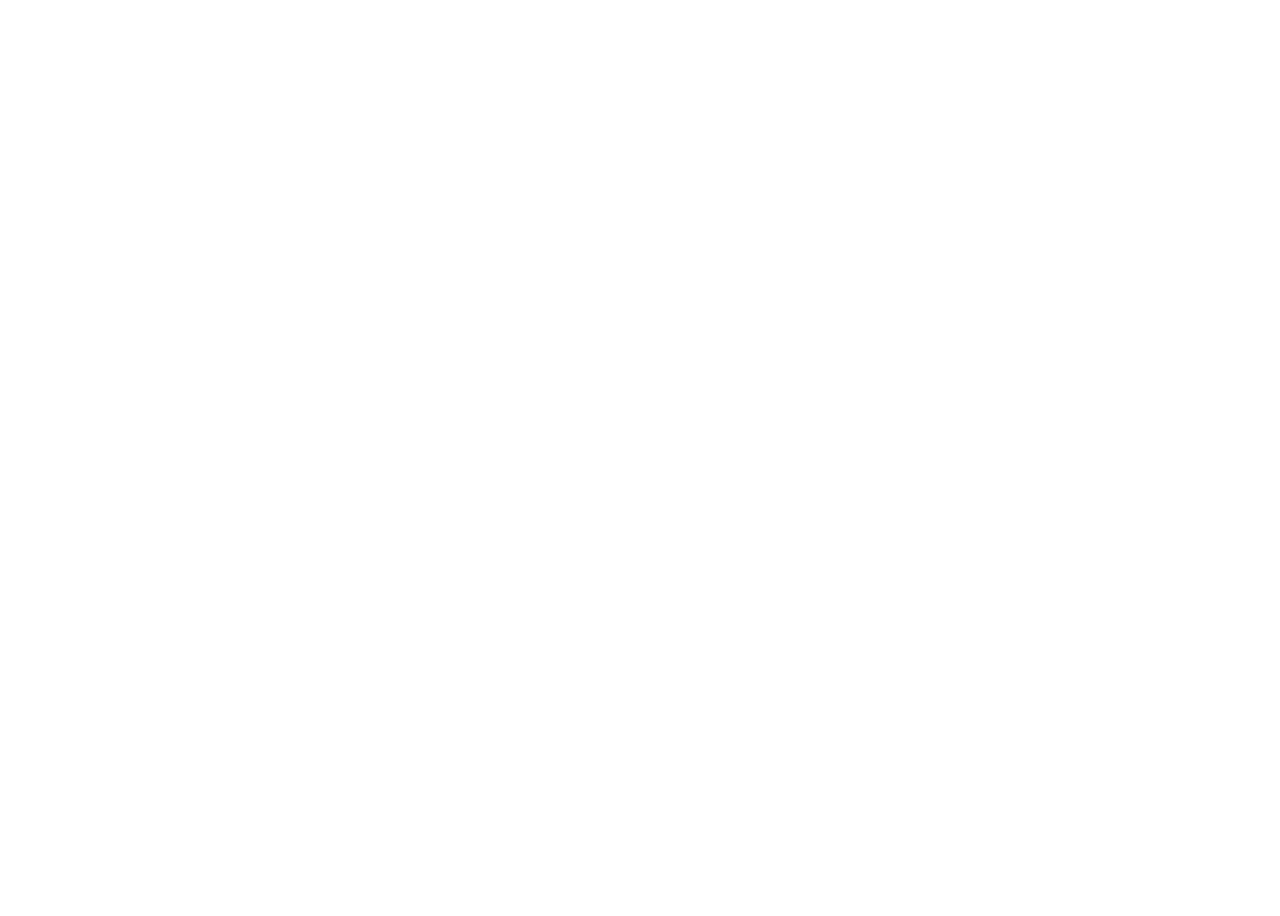
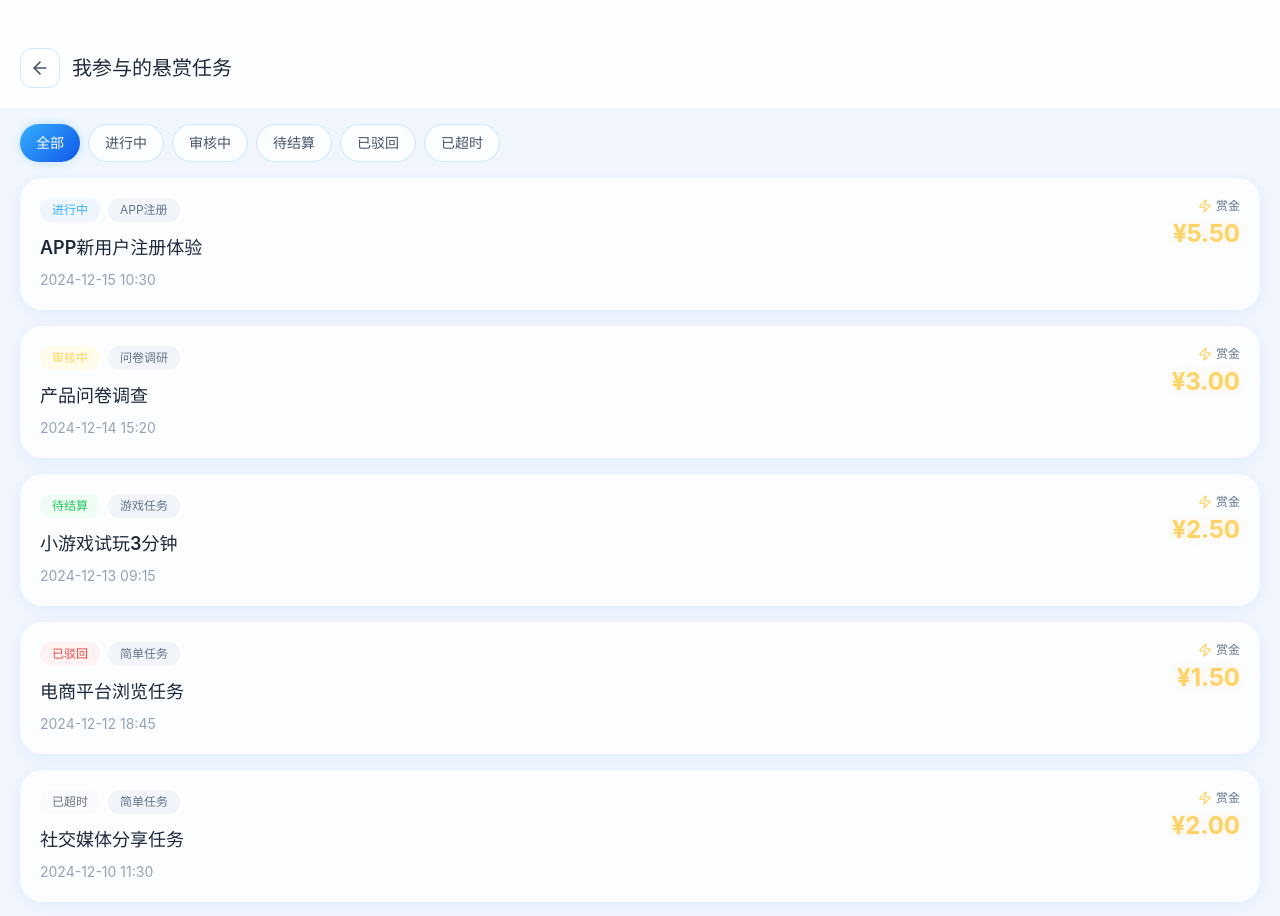
Before and after one commit to jammaoaty-lab/-, a React (Vite) app: page /my-tasks in a window 1280 px wide. Before the commit this address had no page. Shown: the top 916 px of the page. Before the commit the page ends 800 px from the top, so only its background shows below. Built offline with nearby package versions, Linux system fonts and the light colour scheme.

Commit message:
feat: 安卓APP UI设计：科技炫酷商务风
Co-authored-by: traeagent <traeagent@users.noreply.github.com>

```diff
--- a/src/App.tsx
+++ b/src/App.tsx
@@ -6,6 +6,7 @@ import PublishManage from "@/pages/PublishManage";
 import Profile from "@/pages/Profile";
 import Wallet from "@/pages/Wallet";
 import CreateTask from "@/pages/CreateTask";
+import MyTasks from "@/pages/MyTasks";
 import BottomNav from "@/components/BottomNav";
 
 // 充值页面
@@ -125,6 +126,7 @@ const AppLayout = () => {
         <Route path="/profile" element={<Profile />} />
         <Route path="/wallet" element={<Wallet />} />
         <Route path="/create-task" element={<CreateTask />} />
+        <Route path="/my-tasks" element={<MyTasks />} />
         <Route path="/recharge" element={<RechargePage />} />
         <Route path="/withdraw" element={<WithdrawPage />} />
       </Routes>
--- /dev/null
+++ b/src/pages/MyTasks.tsx
@@ -0,0 +1,190 @@
+import { useState, useEffect } from 'react';
+import { ArrowLeft, Zap } from 'lucide-react';
+import { useNavigate, useLocation } from 'react-router-dom';
+import { useStore } from '../hooks/useStore';
+import { formatCurrency } from '../utils/format';
+import GlassCard from '../components/GlassCard';
+
+// 定义状态筛选参数类型
+type TaskStatus = 'all' | 'in_progress' | 'under_review' | 'pending_settlement' | 'rejected' | 'timeout';
+
+const MyTasks = () => {
+  const navigate = useNavigate();
+  const location = useLocation();
+  const { tasks } = useStore();
+
+  // 从路由状态中获取筛选参数，默认为 'all'
+  const [activeTab, setActiveTab] = useState<TaskStatus>('all');
+
+  // 状态标签配置
+  const statusTabs = [
+    { id: 'all' as TaskStatus, label: '全部' },
+    { id: 'in_progress' as TaskStatus, label: '进行中' },
+    { id: 'under_review' as TaskStatus, label: '审核中' },
+    { id: 'pending_settlement' as TaskStatus, label: '待结算' },
+    { id: 'rejected' as TaskStatus, label: '已驳回' },
+    { id: 'timeout' as TaskStatus, label: '已超时' },
+  ];
+
+  // 从 location state 中获取初始筛选状态
+  useEffect(() => {
+    if (location.state && location.state.status) {
+      setActiveTab(location.state.status as TaskStatus);
+    }
+  }, [location.state]);
+
+  // 模拟的我参与的任务数据
+  const myTasks = [
+    {
+      id: '1',
+      title: 'APP新用户注册体验',
+      category: 'APP注册',
+      reward: 5.5,
+      status: 'in_progress',
+      createTime: '2024-12-15 10:30',
+    },
+    {
+      id: '2',
+      title: '产品问卷调查',
+      category: '问卷调研',
+      reward: 3.0,
+      status: 'under_review',
+      createTime: '2024-12-14 15:20',
+    },
+    {
+      id: '3',
+      title: '小游戏试玩3分钟',
+      category: '游戏任务',
+      reward: 2.5,
+      status: 'pending_settlement',
+      createTime: '2024-12-13 09:15',
+    },
+    {
+      id: '4',
+      title: '电商平台浏览任务',
+      category: '简单任务',
+      reward: 1.5,
+      status: 'rejected',
+      createTime: '2024-12-12 18:45',
+    },
+    {
+      id: '5',
+      title: '社交媒体分享任务',
+      category: '简单任务',
+      reward: 2.0,
+      status: 'timeout',
+      createTime: '2024-12-10 11:30',
+    },
+  ];
+
+  // 根据状态筛选任务
+  const filteredTasks = activeTab === 'all'
+    ? myTasks
+    : myTasks.filter(task => task.status === activeTab);
+
+  // 获取状态样式
+  const getStatusStyle = (status: string) => {
+    const styles: Record<string, { bg: string, text: string, label: string }> = {
+      in_progress: { bg: 'bg-blue-50', text: 'text-[#36B0FF]', label: '进行中' },
+      under_review: { bg: 'bg-yellow-50', text: 'text-[#FFD266]', label: '审核中' },
+      pending_settlement: { bg: 'bg-green-50', text: 'text-[#22C55E]', label: '待结算' },
+      rejected: { bg: 'bg-red-50', text: 'text-[#EF4444]', label: '已驳回' },
+      timeout: { bg: 'bg-gray-50', text: 'text-[#6B7280]', label: '已超时' },
+    };
+    return styles[status] || styles.in_progress;
+  };
+
+  return (
+    <div className="min-h-screen bg-[#F2F7FF] pb-8">
+      {/* 顶部导航栏 */}
+      <div className="px-5 pt-12 pb-5 flex items-center bg-white/80 backdrop-blur-sm sticky top-0 z-10">
+        <button
+          onClick={() => navigate(-1)}
+          className="w-10 h-10 glass-effect rounded-xl flex items-center justify-center neon-border mr-3 active:scale-[0.97] transition-transform duration-200"
+        >
+          <ArrowLeft size={20} className="text-slate-600" />
+        </button>
+        <h1 className="text-xl font-bold text-slate-800">我参与的悬赏任务</h1>
+      </div>
+
+      {/* 分类筛选标签 */}
+      <div className="px-5 py-4 overflow-x-auto">
+        <div className="flex gap-2 min-w-max">
+          {statusTabs.map((tab) => (
+            <button
+              key={tab.id}
+              onClick={() => setActiveTab(tab.id)}
+              className={`px-4 py-2 rounded-full text-sm font-medium transition-all duration-300 whitespace-nowrap active:scale-[0.97] ${
+                activeTab === tab.id
+                  ? 'primary-gradient text-white glow-effect'
+                  : 'glass-effect text-slate-600 neon-border hover:bg-slate-100'
+              }`}
+            >
+              {tab.label}
+            </button>
+          ))}
+        </div>
+      </div>
+
+      {/* 任务列表 */}
+      <div className="px-5 space-y-4">
+        {filteredTasks.length > 0 ? (
+          filteredTasks.map((task) => {
+            const statusStyle = getStatusStyle(task.status);
+            return (
+              <GlassCard key={task.id} className="p-5 hover:scale-[1.01] transition-transform duration-300">
+                <div className="flex justify-between items-start gap-4">
+                  <div className="flex-1 min-w-0">
+                    {/* 任务状态和分类 */}
+                    <div className="flex items-center gap-2 mb-3">
+                      <span className={`px-3 py-1 rounded-full text-xs font-medium ${statusStyle.bg} ${statusStyle.text}`}>
+                        {statusStyle.label}
+                      </span>
+                      <span className="px-3 py-1 bg-slate-100 text-slate-500 rounded-full text-xs">
+                        {task.category}
+                      </span>
+                    </div>
+
+                    {/* 任务标题 */}
+                    <h3 className="text-lg font-semibold text-slate-800 mb-2 line-clamp-2">
+                      {task.title}
+                    </h3>
+
+                    {/* 时间 */}
+                    <p className="text-sm text-slate-400">
+                      {task.createTime}
+                    </p>
+                  </div>
+
+                  {/* 赏金金额 */}
+                  <div className="text-right flex-shrink-0">
+                    <div className="flex items-center gap-1 justify-end mb-1">
+                      <Zap size={14} className="text-[#FFD266]" />
+                      <span className="text-xs text-slate-500">赏金</span>
+                    </div>
+                    <p className="text-2xl font-bold gold-text">
+                      {formatCurrency(task.reward)}
+                    </p>
+                  </div>
+                </div>
+              </GlassCard>
+            );
+          })
+        ) : (
+          // 空状态
+          <div className="text-center py-16">
+            <div className="w-24 h-24 mx-auto mb-6 opacity-50 flex items-center justify-center">
+              <div className="w-16 h-16 border-2 border-slate-200 rounded-full flex items-center justify-center">
+                <span className="text-3xl text-slate-300">📋</span>
+              </div>
+            </div>
+            <h3 className="text-lg font-semibold text-slate-700 mb-2">暂无该状态的任务</h3>
+            <p className="text-slate-500 text-sm">去任务广场看看有没有合适的任务吧</p>
+          </div>
+        )}
+      </div>
+    </div>
+  );
+};
+
+export default MyTasks;
--- a/src/pages/Profile.tsx
+++ b/src/pages/Profile.tsx
@@ -31,10 +31,11 @@ const Profile = () => {
     { icon: FileCheck, label: '隐私政策' },
   ];
 
-  // 点击状态卡片跳转
+  // 点击状态卡片跳转 - 统一跳转到我参与的任务列表页，带筛选参数
   const handleStatusClick = (statusId: string) => {
-    // 这里可以传递状态参数，示例直接跳转到任务广场
-    navigate('/');
+    navigate('/my-tasks', {
+      state: { status: statusId }
+    });
   };
 
   return (
@@ -111,8 +112,8 @@ const Profile = () => {
             {/* 第一行：左右均分两大功能入口卡片 */}
             <div className="grid grid-cols-2 gap-4 mb-6">
               <button
-                onClick={() => navigate('/')}
-                className="p-5 bg-white rounded-2xl card-shadow hover:scale-[1.02] transition-all duration-300 text-left relative"
+                onClick={() => navigate('/my-tasks', { state: { status: 'all' } })}
+                className="p-5 bg-white rounded-2xl card-shadow hover:scale-[1.02] transition-all duration-300 text-left relative active:scale-[0.97]"
               >
                 <div className="flex items-center justify-between mb-3">
                   <div className="w-12 h-12 primary-gradient rounded-xl flex items-center justify-center">
@@ -149,7 +150,7 @@ const Profile = () => {
                   <button
                     key={status.id}
                     onClick={() => handleStatusClick(status.id)}
-                    className="glass-effect p-4 rounded-2xl neon-border hover:scale-[1.05] transition-all duration-300 text-center"
+                    className="glass-effect p-4 rounded-2xl neon-border hover:scale-[1.05] transition-all duration-300 text-center active:scale-[0.97]"
                   >
                     <Icon size={24} style={{ color: status.color }} className="mx-auto mb-2" />
                     <p className="text-xs font-bold text-slate-800 mb-1">{status.label}</p>
```
